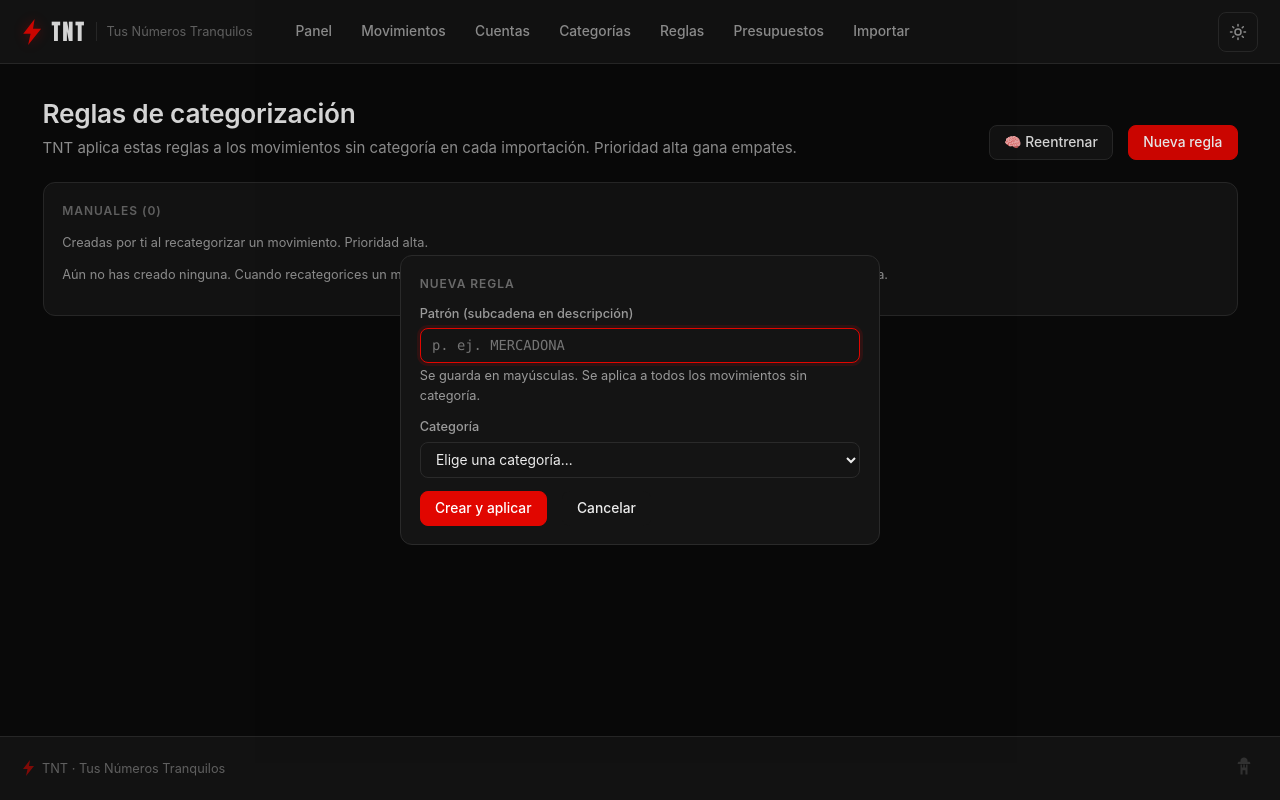
After one commit to karendon55/tnt, a FastAPI app: template app/templates/rules.html in a window 1280 px wide, after a click on "Nueva regla". The commit adds this page. Run offline with FastAPI, Linux system fonts and the light colour scheme; the template is opened without the code that fills it: most values are stand-ins (such as "Sample title", 1, 10 or a date in 2020); some libraries are stand-ins or nearby versions.

Commit message:
Sugerencia de regla al recategorizar + página /reglas
Cuando el usuario cambia la categoría de un movimiento, TNT busca
tokens distintivos de la descripción y cuenta cuántos movimientos
más los comparten. Si hay al menos uno, aparece un toast inline con
un botón "Crear regla" que la guarda en category_rules (source=
'manual', priority=200) y la aplica retroactivamente a los
movimientos sin categoría.

Nueva pestaña /reglas con tres secciones:
- Manuales: creadas desde la sugerencia o desde "Nueva regla".
- Aprendidas: extraídas automáticamente de los movimientos ya
  categorizados (infra ya existente en categorizer.py).
- Integradas: builtin para MERCADONA, IBERDROLA, REPSOL, etc.

Cada regla se puede editar (patrón, categoría, prioridad) o borrar.
Botón "Reentrenar" re-ejecuta learn_rules_from_known + apply_rules.

Co-Authored-By: Claude Opus 4.7 <noreply@anthropic.com>

```diff
--- a/app/main.py
+++ b/app/main.py
@@ -7,7 +7,7 @@ from fastapi.staticfiles import StaticFiles
 
 from app.config import APP_NAME, STATIC_DIR
 from app.db import init_db
-from app.routers import accounts, backup, budgets, categories, dashboard, external_rules, import_page, transactions
+from app.routers import accounts, backup, budgets, categories, dashboard, external_rules, import_page, rules, transactions
 
 app = FastAPI(title=APP_NAME, docs_url=None, redoc_url=None)
 
@@ -27,6 +27,7 @@ app.include_router(categories.router)
 app.include_router(budgets.router)
 app.include_router(backup.router)
 app.include_router(external_rules.router)
+app.include_router(rules.router)
 
 
 @app.get("/health")
--- a/app/static/css/tnt.css
+++ b/app/static/css/tnt.css
@@ -362,6 +362,26 @@ button { font-family: inherit; }
 .notice-success { border-color: rgba(74, 222, 128, 0.3); background: rgba(74, 222, 128, 0.05); }
 .notice-danger  { border-color: rgba(239, 68, 68, 0.3); background: rgba(239, 68, 68, 0.05); }
 
+/* Sugerencia de regla tras recategorizar (inline en la celda de categoría) */
+.rule-suggestion {
+    display: flex;
+    flex-wrap: wrap;
+    align-items: center;
+    gap: .35rem;
+    padding: .4rem .6rem;
+    border-radius: var(--radius-sm);
+    border: 1px solid var(--border-strong);
+    background: var(--surface-raised);
+    font-size: .8rem;
+}
+.rule-suggestion .tabular {
+    font-weight: 600;
+    color: var(--accent);
+    background: var(--accent-soft);
+    padding: 0 .3rem;
+    border-radius: 3px;
+}
+
 /* Empty state */
 .empty-state {
     text-align: center;
--- /dev/null
+++ b/app/templates/_rule_created.html
@@ -0,0 +1,6 @@
+<div class="rule-suggestion notice-success" style="background: rgba(74, 222, 128, 0.08);">
+    <span class="small">
+        ✓ Regla <span class="tabular">{{ token }}</span> creada.
+        {% if applied %}{{ applied }} movimiento{{ 's' if applied != 1 else '' }} categorizado{{ 's' if applied != 1 else '' }}.{% endif %}
+    </span>
+</div>
--- a/app/templates/base.html
+++ b/app/templates/base.html
@@ -27,6 +27,7 @@
             <a href="/movimientos" class="nav-link {% if active == 'transactions' %}is-active{% endif %}">Movimientos</a>
             <a href="/cuentas" class="nav-link {% if active == 'accounts' %}is-active{% endif %}">Cuentas</a>
             <a href="/categorias" class="nav-link {% if active == 'categories' %}is-active{% endif %}">Categorías</a>
+            <a href="/reglas" class="nav-link {% if active == 'rules' %}is-active{% endif %}">Reglas</a>
             <a href="/presupuestos" class="nav-link {% if active == 'budgets' %}is-active{% endif %}">Presupuestos</a>
             <a href="/importar" class="nav-link {% if active == 'import' %}is-active{% endif %}">Importar</a>
         </nav>
--- /dev/null
+++ b/app/templates/rules.html
@@ -0,0 +1,138 @@
+{% extends "base.html" %}
+
+{% block title %}Reglas{% endblock %}
+
+{% macro render_rules(rs, cat_tree) %}
+<table class="table">
+    <thead>
+        <tr>
+            <th>Patrón</th>
+            <th>Categoría</th>
+            <th class="num">Prioridad</th>
+            <th class="num">Aciertos</th>
+            <th></th>
+        </tr>
+    </thead>
+    <tbody>
+        {% for r in rs %}
+        <tr>
+            <td class="tabular">{{ r.pattern }}</td>
+            <td>{{ r.category_label }}</td>
+            <td class="num">{{ r.priority }}</td>
+            <td class="num">{{ r.hits }}</td>
+            <td>
+                <details style="display:inline-block;">
+                    <summary class="btn btn-sm btn-ghost" style="cursor:pointer; list-style:none;">Editar</summary>
+                    <form method="post" action="/reglas/{{ r.id }}/editar" class="card mt-lg"
+                          style="position:absolute; z-index:20; min-width:320px;">
+                        <div class="field">
+                            <label>Patrón</label>
+                            <input class="input tabular" name="pattern" value="{{ r.pattern }}" required>
+                        </div>
+                        <div class="field">
+                            <label>Categoría</label>
+                            <select class="select" name="category_id" required>
+                                {% for p in cat_tree %}
+                                <option value="{{ p.id }}" {% if r.category_id == p.id %}selected{% endif %}>{{ p.name }}</option>
+                                {% for c in p.children %}
+                                <option value="{{ c.id }}" {% if r.category_id == c.id %}selected{% endif %}>&nbsp;&nbsp;↳ {{ c.name }}</option>
+                                {% endfor %}
+                                {% endfor %}
+                            </select>
+                        </div>
+                        <div class="field">
+                            <label>Prioridad</label>
+                            <input class="input tabular" type="number" name="priority" value="{{ r.priority }}">
+                        </div>
+                        <button type="submit" class="btn btn-primary btn-sm">Guardar</button>
+                    </form>
+                </details>
+                <form method="post" action="/reglas/{{ r.id }}/borrar" style="display:inline;"
+                      onsubmit="return confirm('¿Borrar la regla {{ r.pattern }}?');">
+                    <button type="submit" class="btn btn-sm btn-ghost">Borrar</button>
+                </form>
+            </td>
+        </tr>
+        {% endfor %}
+    </tbody>
+</table>
+{% endmacro %}
+
+{% block content %}
+<div class="page-header">
+    <div>
+        <h1>Reglas de categorización</h1>
+        <p>
+            TNT aplica estas reglas a los movimientos sin categoría en cada importación.
+            Prioridad alta gana empates.
+        </p>
+    </div>
+    <div class="row wrap gap-lg">
+        <form method="post" action="/reglas/reentrenar" style="display:inline;">
+            <button type="submit" class="btn" title="Vuelve a extraer reglas de los movimientos ya categorizados">
+                🧠 Reentrenar
+            </button>
+        </form>
+        <button class="btn btn-primary" onclick="document.getElementById('newRule').showModal()">
+            Nueva regla
+        </button>
+    </div>
+</div>
+
+{% set manual_rules  = rules | selectattr('source', 'equalto', 'manual')  | list %}
+{% set learned_rules = rules | selectattr('source', 'equalto', 'learned') | list %}
+{% set builtin_rules = rules | selectattr('source', 'equalto', 'builtin') | list %}
+
+<div class="card">
+    <h3 class="card-title">Manuales ({{ manual_rules|length }})</h3>
+    <p class="muted small">Creadas por ti al recategorizar un movimiento. Prioridad alta.</p>
+    {% if manual_rules %}
+        {{ render_rules(manual_rules, cat_tree) }}
+    {% else %}
+        <p class="muted small">Aún no has creado ninguna. Cuando recategorices un movimiento en <a href="/movimientos">Movimientos</a> y haya otros similares, verás un atajo para crear regla.</p>
+    {% endif %}
+</div>
+
+{% if learned_rules %}
+<div class="card mt-xl">
+    <h3 class="card-title">Aprendidas ({{ learned_rules|length }})</h3>
+    <p class="muted small">Extraídas automáticamente de los movimientos ya categorizados.</p>
+    {{ render_rules(learned_rules, cat_tree) }}
+</div>
+{% endif %}
+
+{% if builtin_rules %}
+<div class="card mt-xl">
+    <h3 class="card-title">Integradas ({{ builtin_rules|length }})</h3>
+    <p class="muted small">Reglas por defecto para patrones bancarios comunes en España.</p>
+    {{ render_rules(builtin_rules, cat_tree) }}
+</div>
+{% endif %}
+
+<dialog id="newRule" class="card" style="max-width:480px; border:1px solid var(--border);">
+    <form method="post" action="/reglas/crear">
+        <h3 class="card-title">Nueva regla</h3>
+        <div class="field">
+            <label>Patrón (subcadena en descripción)</label>
+            <input class="input tabular" name="pattern" placeholder="p. ej. MERCADONA" required>
+            <p class="muted small" style="margin:.25rem 0 0;">Se guarda en mayúsculas. Se aplica a todos los movimientos sin categoría.</p>
+        </div>
+        <div class="field">
+            <label>Categoría</label>
+            <select class="select" name="category_id" required>
+                <option value="" disabled selected>Elige una categoría…</option>
+                {% for p in cat_tree %}
+                <option value="{{ p.id }}">{{ p.name }}</option>
+                {% for c in p.children %}
+                <option value="{{ c.id }}">&nbsp;&nbsp;↳ {{ c.name }}</option>
+                {% endfor %}
+                {% endfor %}
+            </select>
+        </div>
+        <div class="row wrap gap-lg">
+            <button type="submit" class="btn btn-primary">Crear y aplicar</button>
+            <button type="button" class="btn btn-ghost" onclick="this.closest('dialog').close()">Cancelar</button>
+        </div>
+    </form>
+</dialog>
+{% endblock %}
```
Also changed, not shown: app/routers/rules.py (added, +156 -0 lines), app/routers/transactions.py (+62 -2 lines), app/templates/_category_cell.html (+19 -0 lines).
